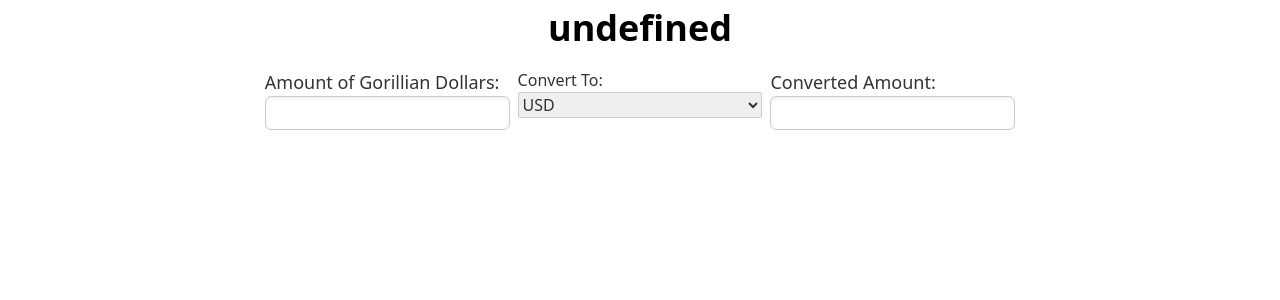
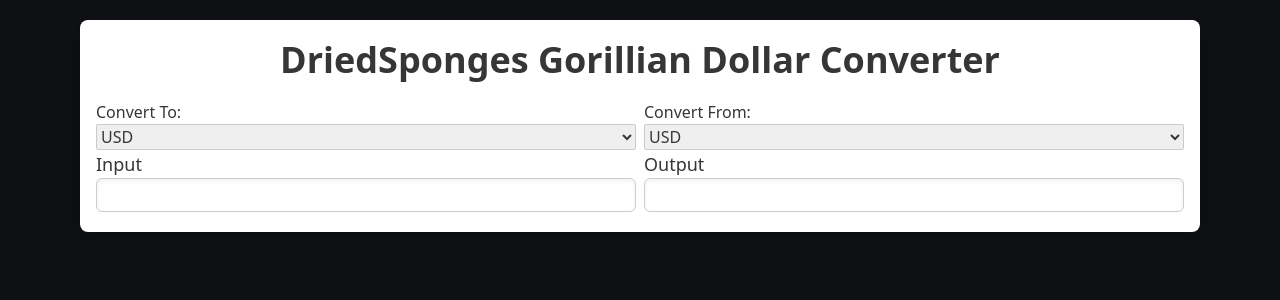
Before and after one commit to DriedSponge/GorillianCurrencyConversion, a Svelte app: page / in a window 1280 px wide. Shown: the top 300 px of the page. Built offline with nearby package versions, Linux system fonts and the light colour scheme.

Commit message:
Basic stuff

```diff
--- a/src/App.svelte
+++ b/src/App.svelte
@@ -1,7 +1,8 @@
 <script>
 import  Home from "./Home.svelte"
+export let name;
 </script>
-<Home />
+<Home name="{name}" />
 <style global lang="postcss">
 	@tailwind base;
 	@tailwind components;
--- a/src/Home.svelte
+++ b/src/Home.svelte
@@ -1,13 +1,14 @@
 <script>
     export let name;
-    const conversions = ["USD","VBucks","Fortnite Gold"]
+    const conversions = ["USD", "VBucks", "Fortnite Gold"]
     import TextInput from "./TextInput.svelte";
 </script>
-<main class="bg-blend-darken">
-    <h1 class="text-black text-4xl font-bold text-center mb-5">{name}</h1>
-    <div class="container lg:w-3/5 mx-auto">
-        <div class="grid lg:grid-cols-3 sm:grid-cols-3">
-            <TextInput label="Amount of Gorillian Dollars:" tag="gorillian"/>
+<main>
+    <div class="container max-w-6xl mx-auto px-4 pt-5">
+        <div class="container bg-white rounded-lg py-5 px-3 w-full shadow-lg">
+            <h1 class="text-4xl font-bold text-center mb-5">{name}</h1>
+            <div class="container">
+                <div class="grid md:grid-cols-2">
                     <div class="mx-1">
                         <label for="conversion">Convert To:</label>
                         <select id="conversion" class="w-full">
@@ -16,7 +17,27 @@
                             {/each}
                         </select>
                     </div>
-            <TextInput label="Converted Amount:" tag="converted"/>
+                    <div class="mx-1">
+                        <label for="conversion2">Convert From:</label>
+                        <select id="conversion2" class="w-full">
+                            {#each conversions as item}
+                                <option>{item}</option>
+                            {/each}
+                        </select>
+                    </div>
+                    <TextInput label="Input" />
+                    <TextInput label="Output" />
+                </div>
+            </div>
         </div>
     </div>
 </main>
+<style lang="postcss" global>
+    body {
+        background-color: #0E1013;
+        //background-image: url("https://i.driedsponge.net/file/5qFniR6TmJVupgcJPUbU.png");
+        background-repeat: repeat;
+        padding: 0;
+        color: #363636;
+    }
+</style>
```
Lines whose indentation alone changed are shown as unchanged.
